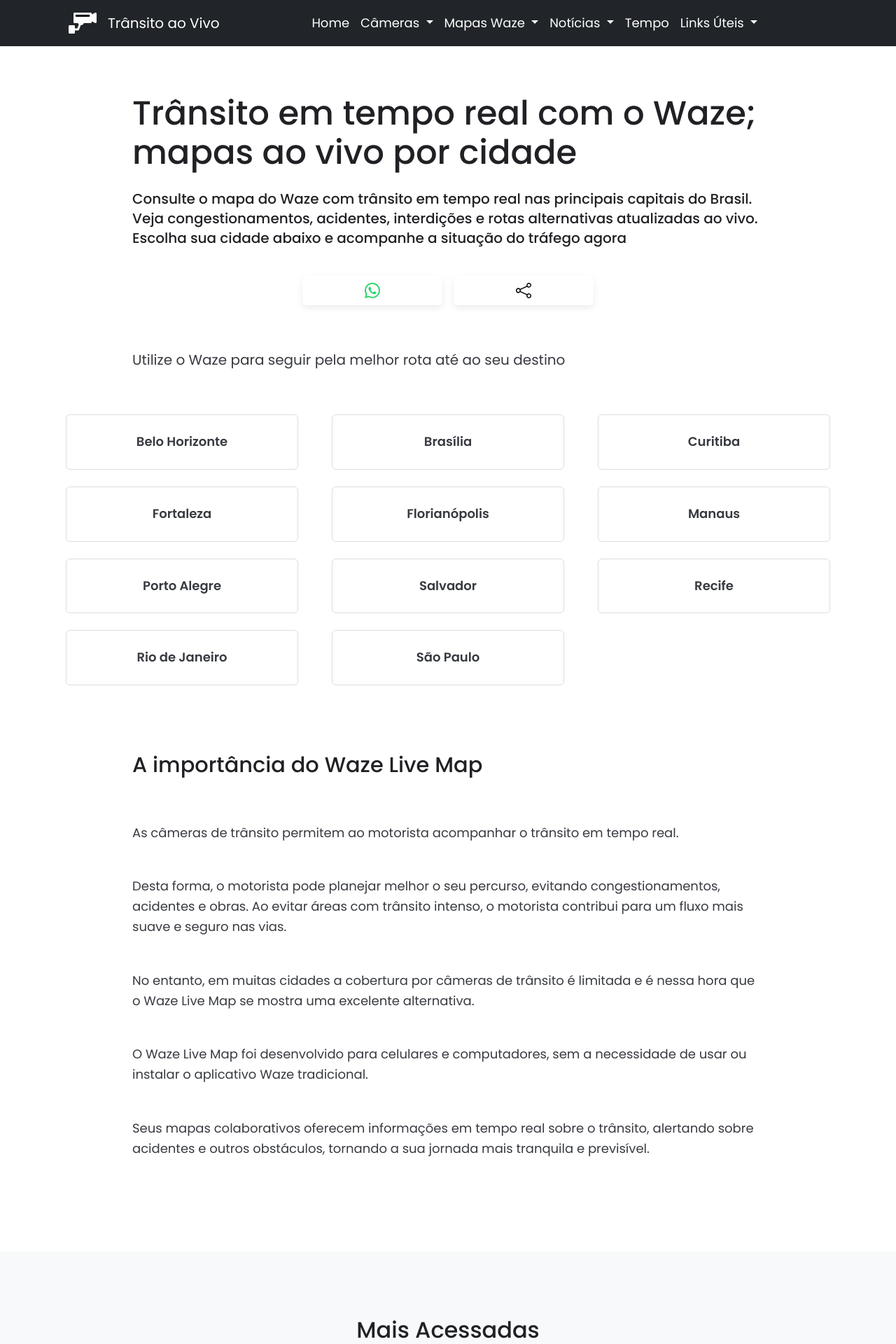
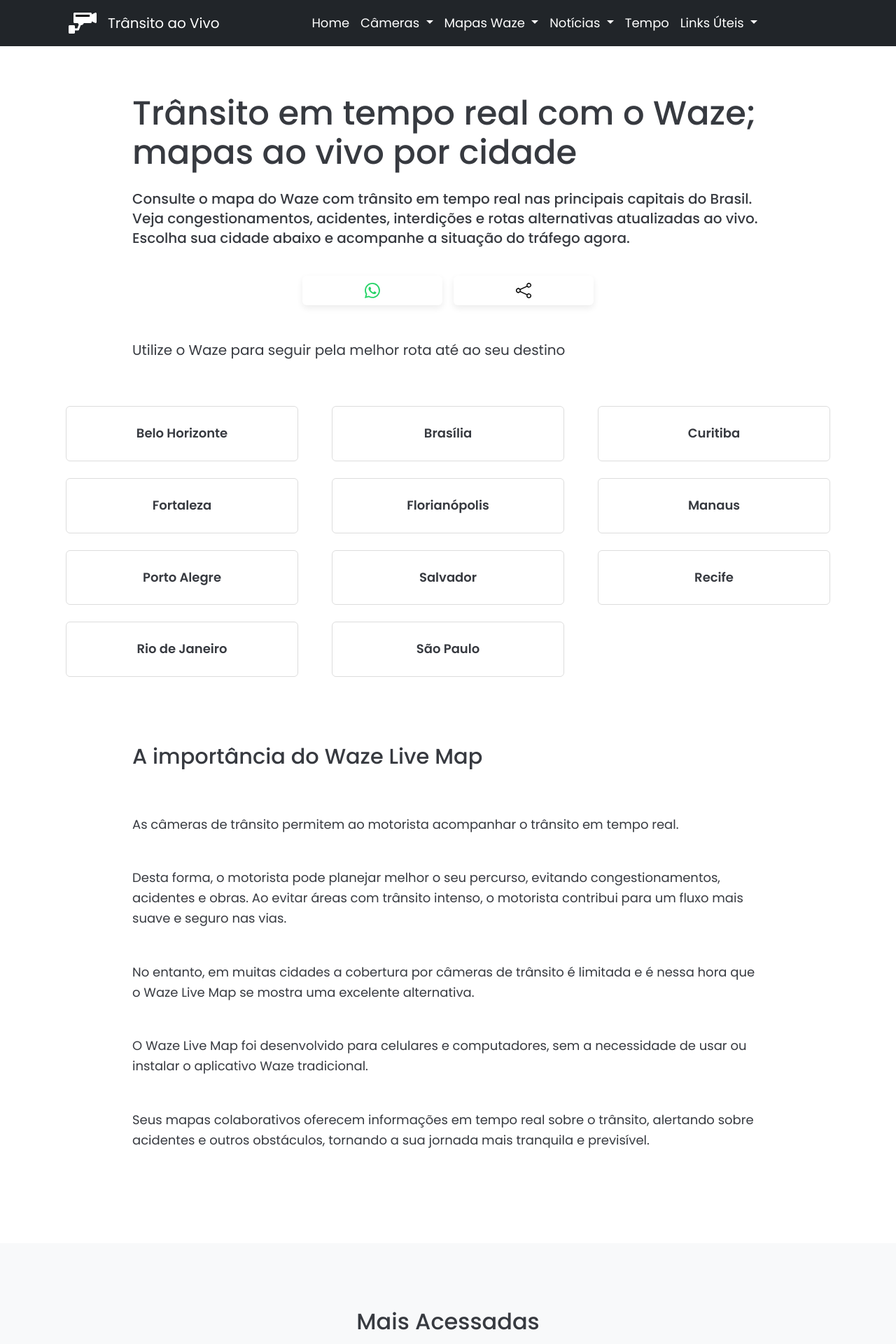
Before and after one commit to Sergio-Damm/transitoaovivo, a Jekyll site: the page built from pages/waze-transito-em-tempo-real/index.html, in a window 1280 px wide. Shown: the top 1920 px of the page at 70% size. Built offline with Jekyll 4.4.1, drawn with Linux system fonts in a browser that asks for light colours; comment, search, counter and statistics services are not loaded.

Commit message:
h1, h2, h3, h4, h5, h6 { color: #373a40 !important

```diff
--- a/css/style.css
+++ b/css/style.css
@@ -8,7 +8,7 @@
 }
 
 h1, h2, h3, h4, h5, h6 {
-color: #202124 !important;
+color: #373a40 !important;
 }
 
 /* h1 celular */
--- a/pages/waze-transito-em-tempo-real/index.html
+++ b/pages/waze-transito-em-tempo-real/index.html
@@ -35,7 +35,7 @@
 			<h1 class="h1-title-content">Trânsito em tempo real com o Waze; mapas ao vivo por cidade</h1>
 		</div>
 		<div class="col-12 col-md-10 mx-auto">
-			<h2 class="h1-subtitle-content mb-4">Consulte o mapa do Waze com trânsito em tempo real nas principais capitais do Brasil. Veja congestionamentos, acidentes, interdições e rotas alternativas atualizadas ao vivo. Escolha sua cidade abaixo e acompanhe a situação do tráfego agora</h2>
+			<h2 class="h1-subtitle-content mb-4">Consulte o mapa do Waze com trânsito em tempo real nas principais capitais do Brasil. Veja congestionamentos, acidentes, interdições e rotas alternativas atualizadas ao vivo. Escolha sua cidade abaixo e acompanhe a situação do tráfego agora.</h2>
 		</div>
 	</div>
 </section>
@@ -93,7 +93,7 @@
     <div class="container">
   		<div class="row">
         	<div class="col-12 col-md-10 mx-auto mb-5">
-  				<p class="h1-subtitle-content">Utilize o Waze para seguir pela melhor rota até ao seu destino</p>
+  				<p class="fs-5">Utilize o Waze para seguir pela melhor rota até ao seu destino</p>
 			</div>
   		</div>
 	</div>
```
